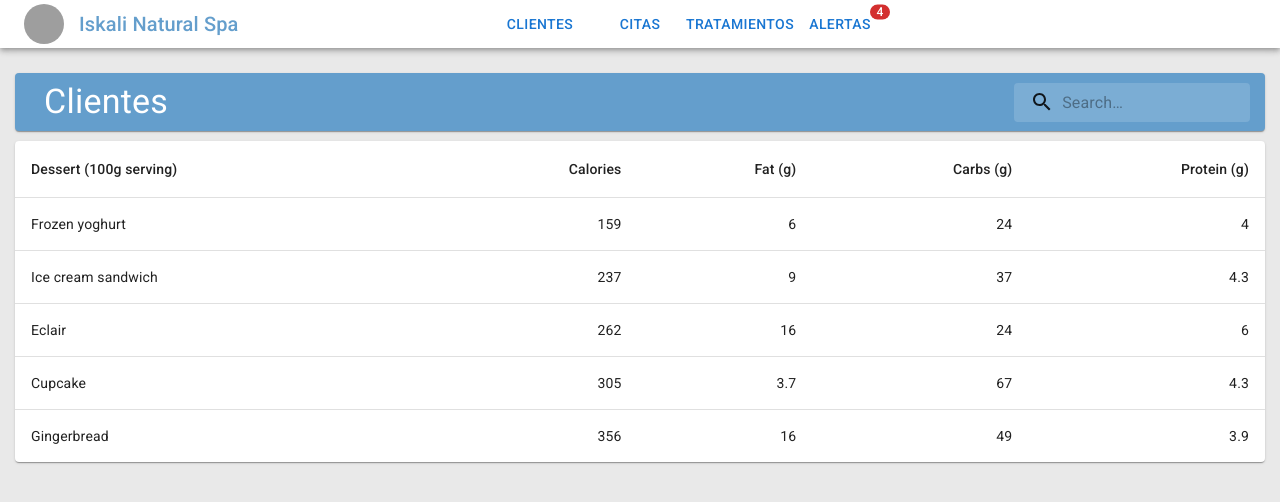
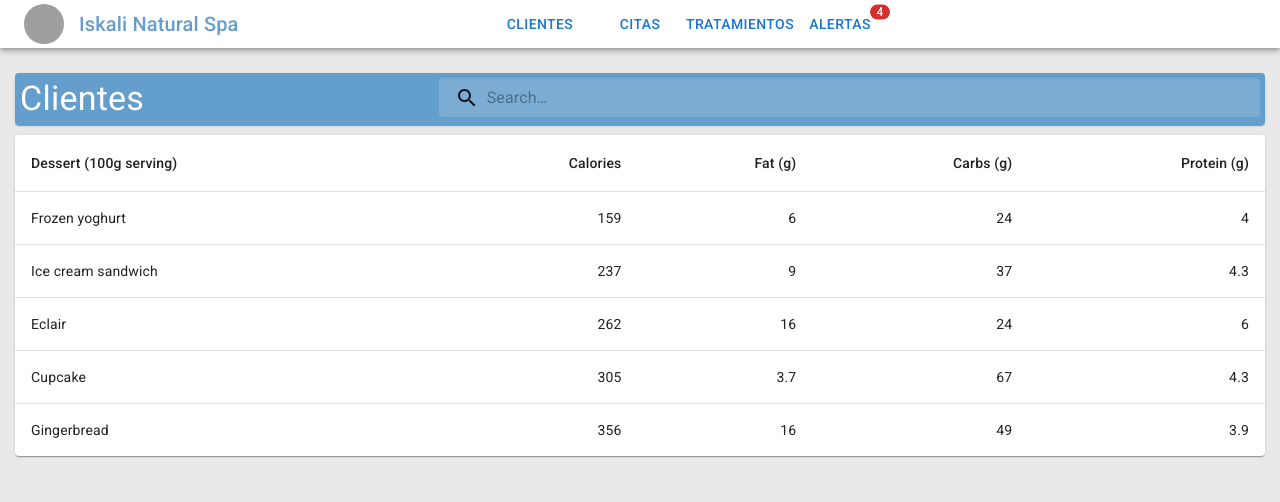
Before and after one commit to vauhauz-dev/spa-clinic-web, a Next.js app: page / in a window 1280 px wide. Shown: the top 502 px of the page. Built offline with nearby package versions, Linux system fonts and the light colour scheme; no server answers; sample sign-in values are in the browser's storage; grey boxes are pictures that could not be loaded.

Commit message:
Update customers.tsx

```diff
--- a/src/components/clientes/customers.tsx
+++ b/src/components/clientes/customers.tsx
@@ -32,13 +32,12 @@ function createData(
   }));
 
   const Search = styled('div')(({ theme }) => ({
-    position: 'absolute',
+    position: 'relative',
     borderRadius: theme.shape.borderRadius,
     backgroundColor: alpha(theme.palette.common.white, 0.15),
     '&:hover': {
       backgroundColor: alpha(theme.palette.common.white, 0.25),
     },
-    right: '10px',
     width: '100%',
     [theme.breakpoints.up('sm')]: {
       width: 'auto',
@@ -65,10 +64,13 @@ function createData(
 export default function Customers() {
     return <Box sx={{padding: '15px', backgroundColor: '#e9e9e9', marginTop: '10px'}}>
         <Paper sx={{marginBottom: '10px', padding: '5px', backgroundColor: '#649ecc'}}>
-            <Toolbar variant="dense">
+            <Grid container spacing={2}>
+              <Grid xs={12} sm={4} xl={4}>
                 <Typography variant="h4" sx={{color: 'white'}}>
                     Clientes
                 </Typography>
+              </Grid>
+              <Grid xs={12} sm={8} xl={8}>
                 <Search>
                       <SearchIconWrapper>
                           <SearchIcon />
@@ -78,7 +80,8 @@ export default function Customers() {
                       inputProps={{ 'aria-label': 'search' }}
                       />
                   </Search>
-            </Toolbar>
+              </Grid>
+            </Grid>
         </Paper>
         <TableContainer component={Paper}>
       <Table sx={{ minWidth: 650 }} aria-label="simple table">
```
Lines whose indentation alone changed are shown as unchanged.
